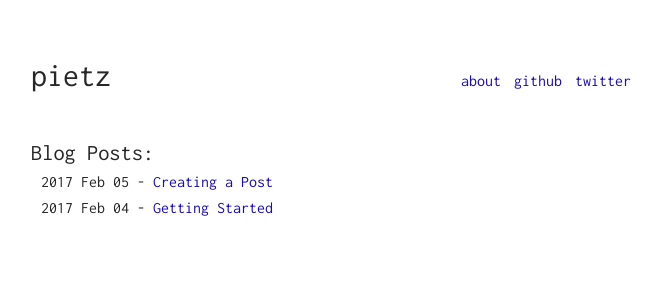
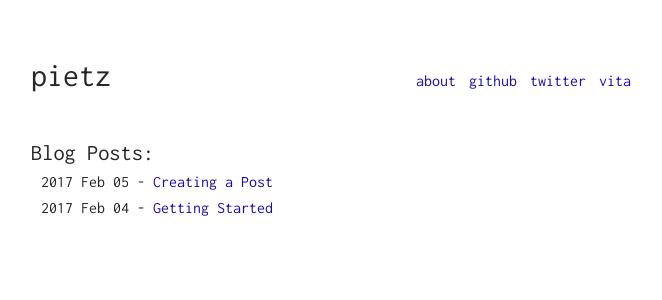
Before and after one commit to shabansalihi/pietz.github.io, a Jekyll site: the page built from index.html, in a window 1280 px wide. Shown: the top 300 px of the page, without its empty margins (309-971 px from the left). Built offline with Jekyll 4.4.1, drawn with Linux system fonts in a browser that asks for light colours.

Commit message:
Update navigation.yml

```diff
--- a/_data/navigation.yml
+++ b/_data/navigation.yml
@@ -6,3 +6,6 @@
 
 - title: twitter
   url: https://twitter.com/gopietz
+
+- title: vita
+  url: /me
```
